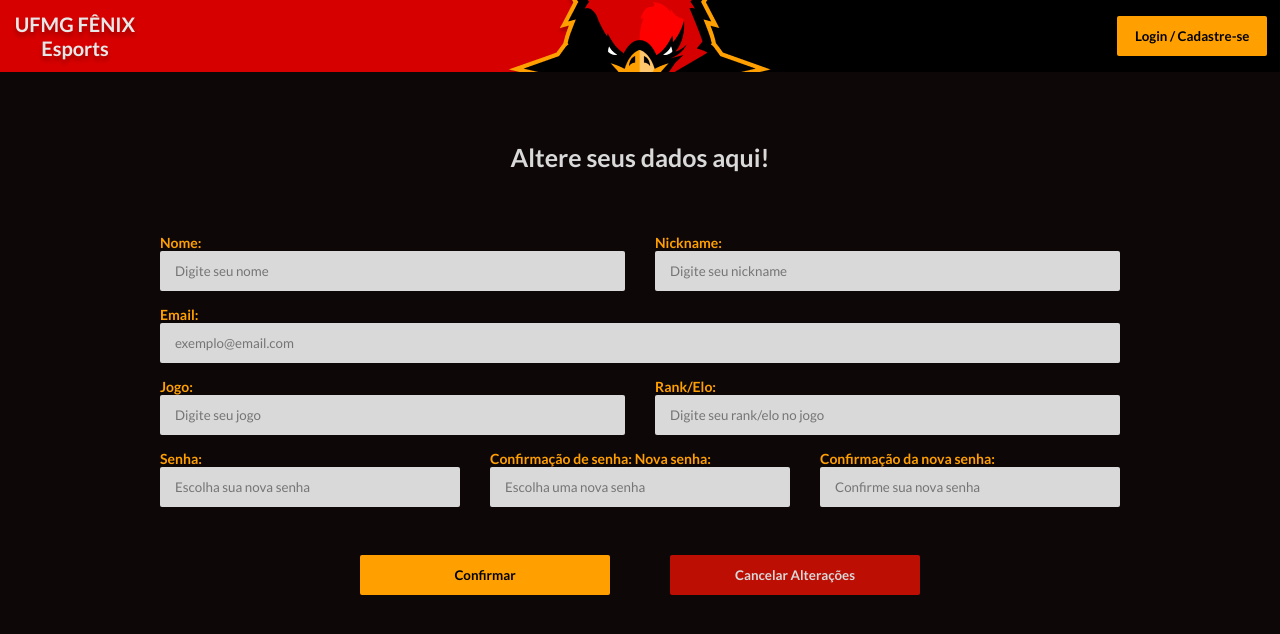
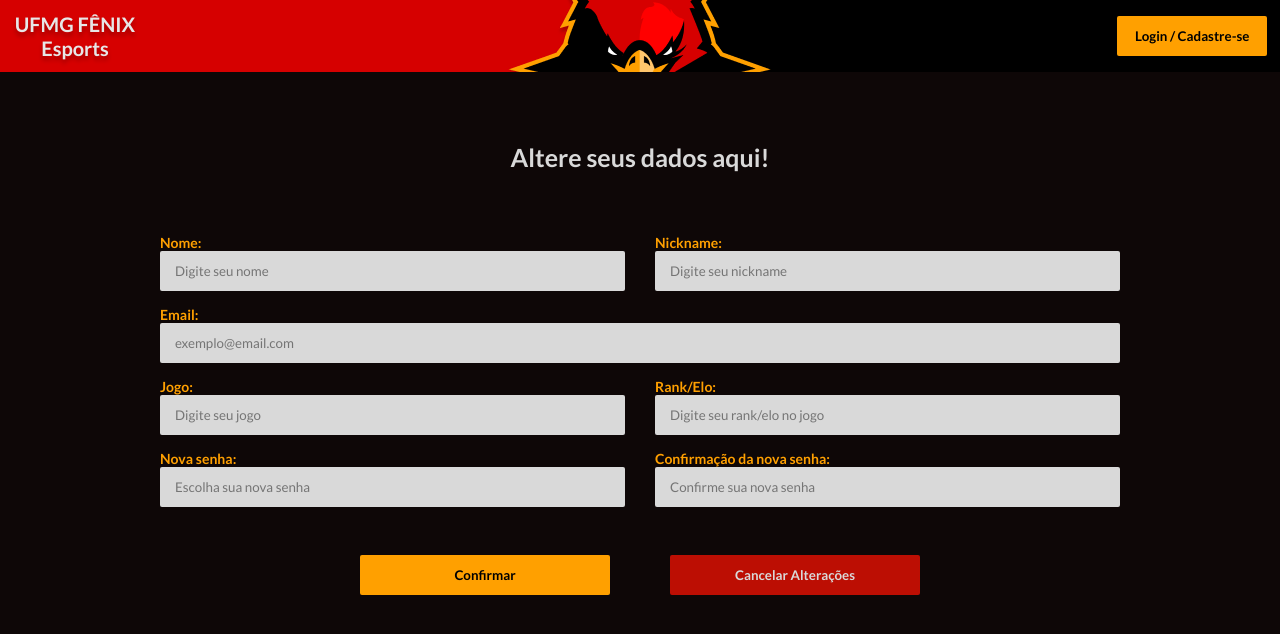
Before and after one commit to lucasliberato9/ponto-eletronico, a React (Vite) app: page /editar-perfil in a window 1280 px wide. Shown: the top 634 px of the page. Built offline with nearby package versions, Linux system fonts and the light colour scheme.

Commit message:
fix: inputs de nova senha em editar-perfil

```diff
--- a/src/Pages/Editar_perfil/Editar_perfil.jsx
+++ b/src/Pages/Editar_perfil/Editar_perfil.jsx
@@ -48,14 +48,8 @@ function Editar_perfil() {
 
         <DivInputs>
           <DivRow>
-            <Label> Senha: </Label>
-            <Input placeholder= "Escolha sua nova senha"></Input>
-          </DivRow>
-
-          <DivRow>
-            <Label> Confirmação de senha: </Label>
             <Label> Nova senha: </Label>
-            <Input placeholder="Escolha uma nova senha"></Input>
+            <Input placeholder="Escolha sua nova senha"></Input>
           </DivRow>
 
           <DivRow>
```
